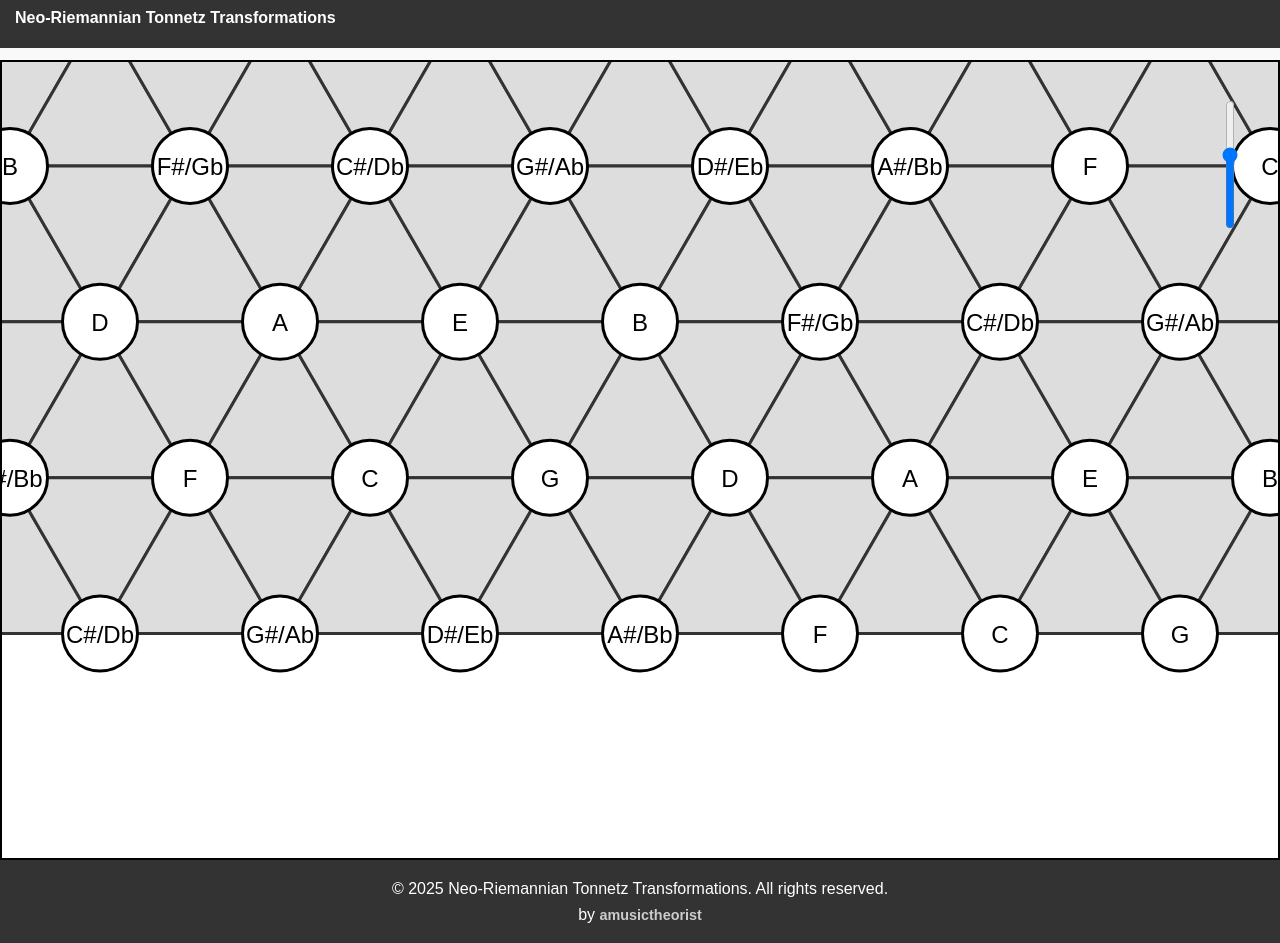
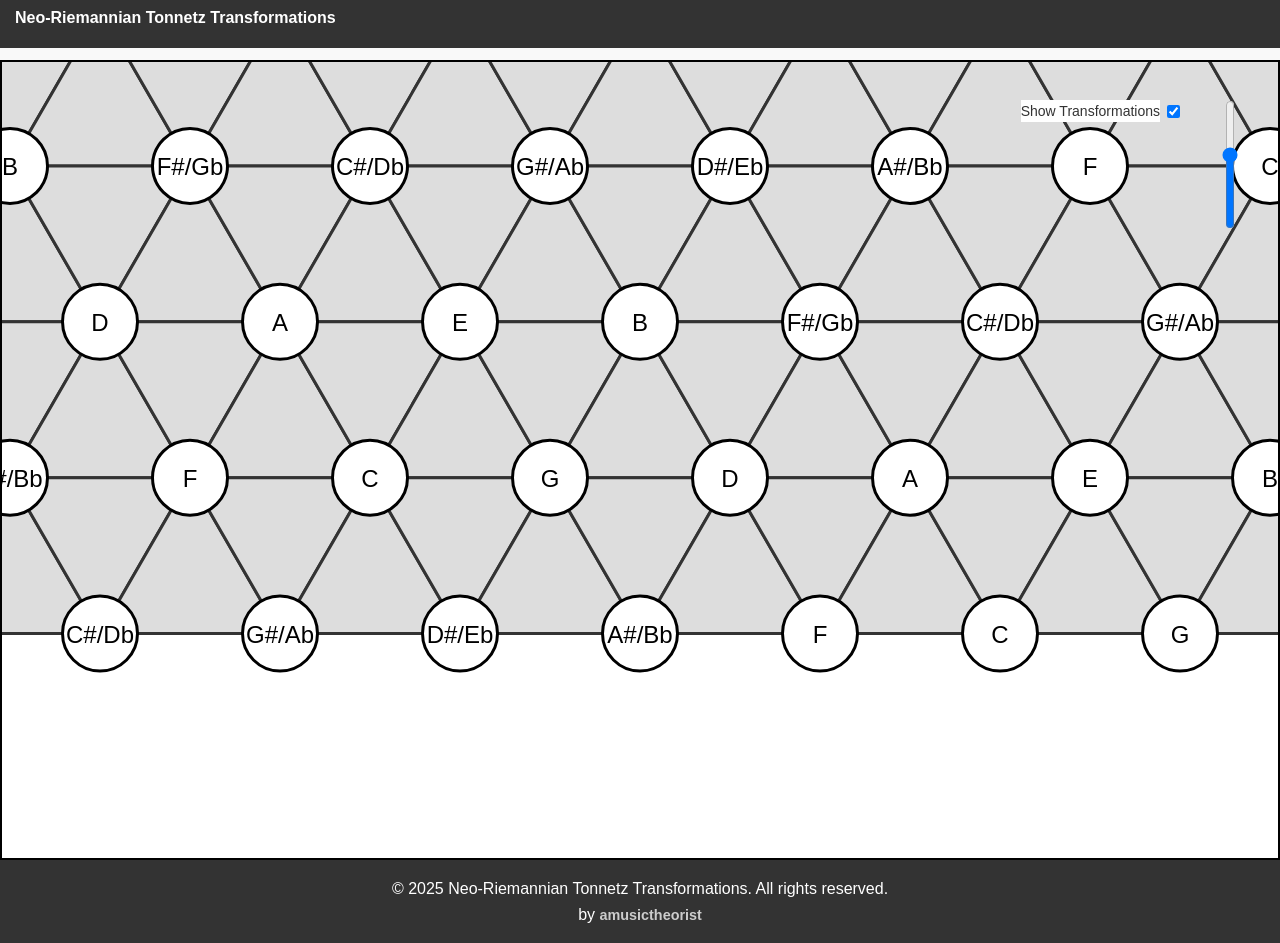
Before and after one commit to amusictheorist/tonnetz-webapp, a React (Vite) app: page / in a window 1280 px wide. Built offline with nearby package versions, Linux system fonts and the light colour scheme.

Commit message:
add label toggling checkbox

```diff
--- a/src/components/Tonnetz.tsx
+++ b/src/components/Tonnetz.tsx
@@ -9,6 +9,7 @@ function Tonnetz() {
   const [highlightedTransformations, setHighlightedTransformations] = useState<
     Record<string, { targetId: String, label: Transformation }[]>
     >({});
+  const [showTransformations, setShowTransformations] = useState(true);
   const [zoom, setZoom] = useState(1);
   const containerRef = useRef<HTMLDivElement>(null);
 
@@ -107,6 +108,32 @@ function Tonnetz() {
     >
 
       <input
+        type="checkbox"
+        checked={showTransformations}
+        onChange={(e) => setShowTransformations(e.target.checked)}
+        style={{
+          position: "fixed",
+          top: "105px",
+          right: "100px",
+          zIndex: 10,
+          backgroundColor: "#fff",
+          padding: "4px"
+        }}
+      />
+      <label
+        style={{
+          position: "fixed",
+          top: "100px",
+          right: "120px",
+          zIndex: 10,
+          backgroundColor: "#fff",
+          fontSize: "14px"
+        }}
+      >
+        Show Transformations
+      </label>
+
+      <input
         type="range"
         min="0.3"
         max="1.5"
@@ -163,12 +190,12 @@ function Tonnetz() {
             );
           })}
 
-          {(() => {
+          {showTransformations && (() => {
             const renderedTargets = new Set<string>();
             const dedupedLabels: { targetId: string; label: Transformation }[] = [];
 
             for (const list of Object.values(highlightedTransformations)) {
-              for (const item of list) {
+              for (const item of list as { targetId: string;  label: Transformation }[]) {
                 if (!renderedTargets.has(item.targetId)) {
                   renderedTargets.add(item.targetId);
                   dedupedLabels.push(item);
```
